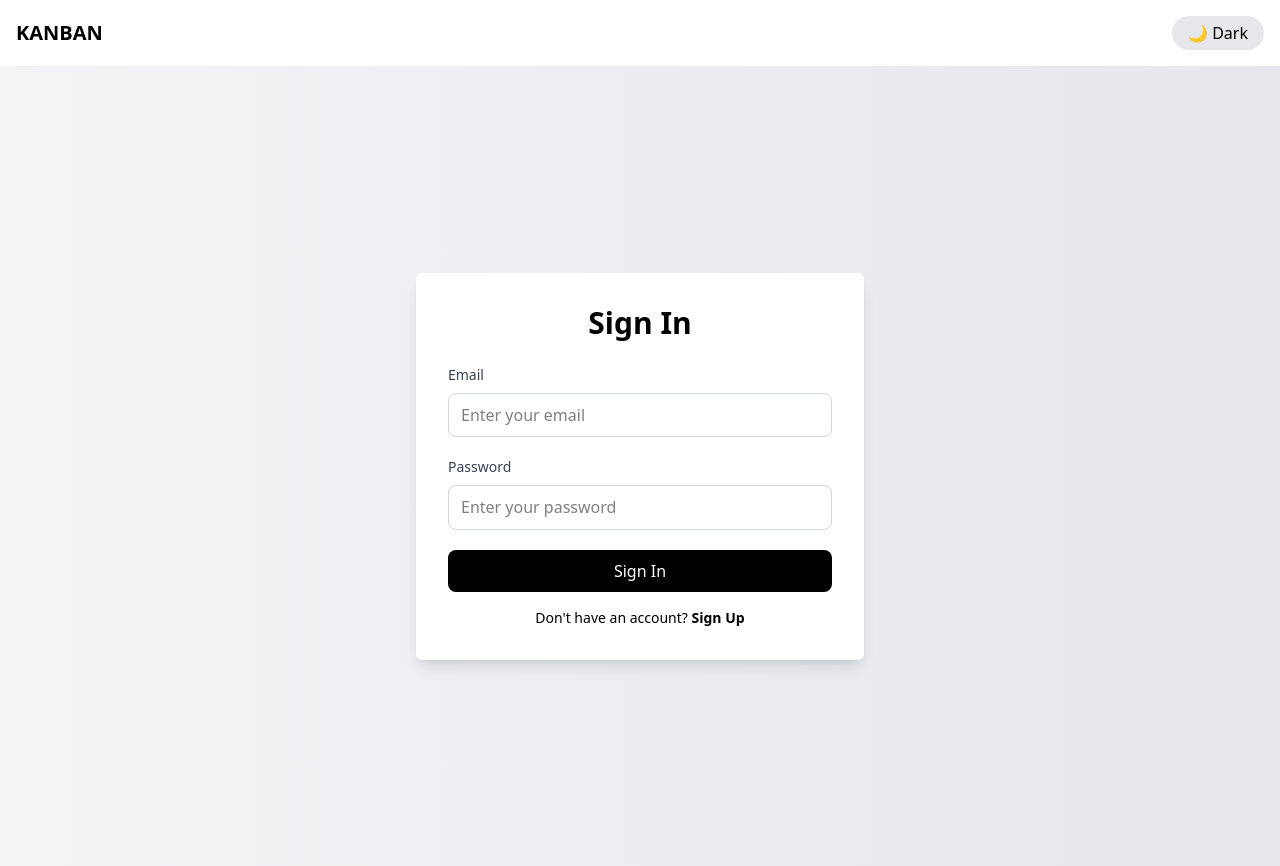
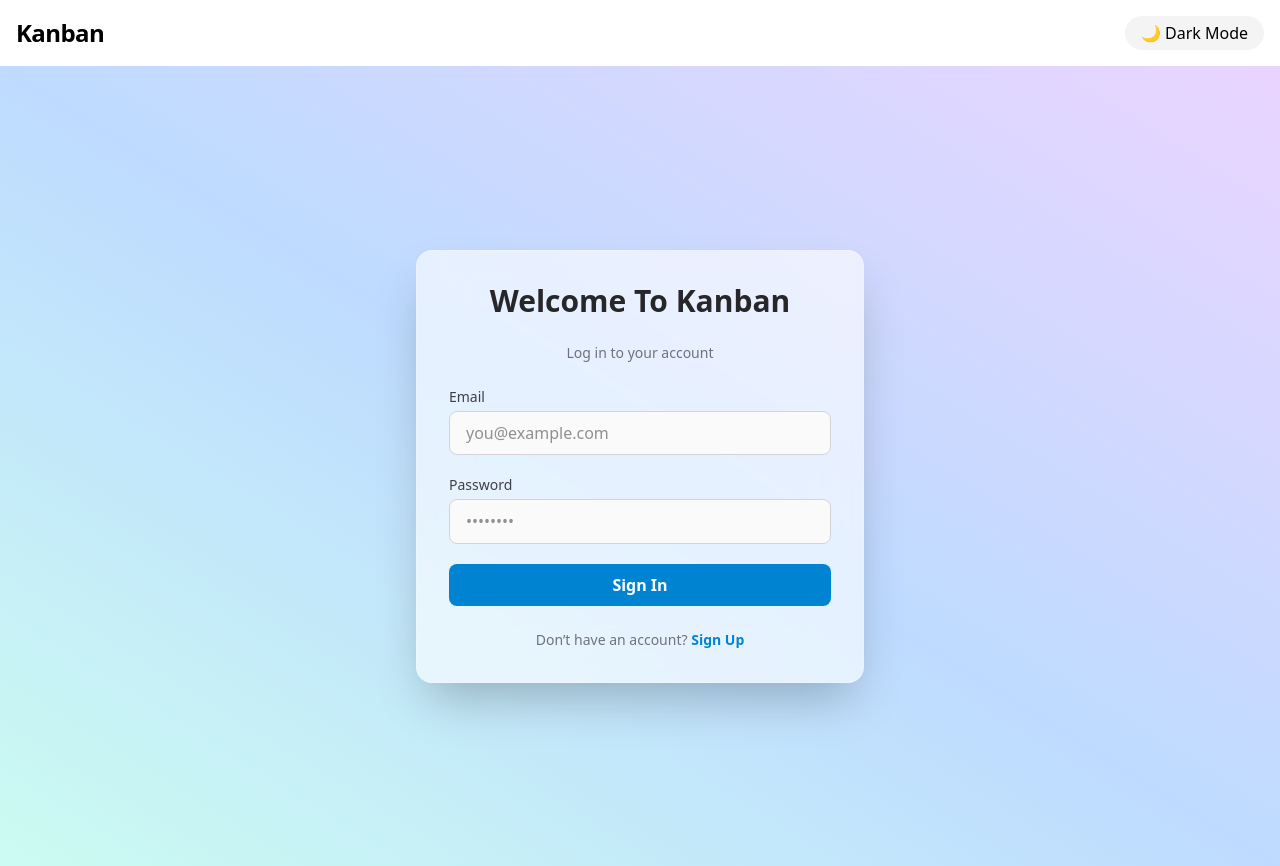
Before and after one commit to stivenkno/KANBAN-FRONTEND, a React (Vite) app: page / in a window 1280 px wide. Built offline with nearby package versions, Linux system fonts and the light colour scheme.

Commit message:
Funcionalidad principal implementada y diseño de login y register

```diff
--- a/src/components/Login.jsx
+++ b/src/components/Login.jsx
@@ -10,9 +10,9 @@ import { useTasks } from "../context/TasksContext";
 export default function Login() {
   const { theme, toggleTheme } = useTheme();
   const [formData, setFormData] = useState({ email: "", password: "" });
-  const { projects, setProjects, fetchProjects } = useProjects();
-  const { columns, setColumns, fetchColumns } = useColumns();
-  const { tasks, setTasks, fetchTasks } = useTasks();
+  const { fetchProjects } = useProjects();
+  const { fetchColumns } = useColumns();
+  const { fetchTasks } = useTasks();
 
   const navigate = useNavigate();
 
@@ -44,64 +44,88 @@ export default function Login() {
   return (
     <>
       {/* Navbar */}
-      <nav className="bg-white dark:bg-black text-black dark:text-white p-4 flex justify-between items-center shadow-sm">
-        <Link to="/" className="text-xl font-bold">
-          KANBAN
+      <nav className="bg-white dark:bg-zinc-900 text-black dark:text-white p-4 shadow-sm flex items-center justify-between">
+        <Link to="/" className="text-2xl font-bold tracking-tight">
+          Kanban
         </Link>
         <button
           onClick={toggleTheme}
-          className="flex items-center gap-2 px-4 py-2 rounded-full bg-gray-200 dark:bg-gray-700 text-black dark:text-white hover:bg-gray-300 dark:hover:bg-gray-600 transition-all"
+          className="px-4 py-2 rounded-full text-sm font-medium bg-zinc-100 dark:bg-zinc-700 hover:bg-zinc-200 dark:hover:bg-zinc-600 transition"
         >
-          {theme === "light" ? "🌙 Dark" : "☀️ Light"}
+          {theme === "light" ? "🌙 Dark Mode" : "☀️ Light Mode"}
         </button>
       </nav>
 
-      {/* Formulario */}
-      <div className="flex min-h-screen items-center justify-center bg-gradient-to-r from-gray-100 to-gray-200 dark:from-gray-900 dark:to-gray-800 p-4 sm:p-8 transition-colors duration-300">
-        <div className="bg-white dark:bg-gray-800 p-8 rounded-md w-full max-w-md shadow-lg space-y-6">
-          <h2 className="text-3xl font-bold text-center text-black dark:text-white">
-            Sign In
+      {/* Login Form */}
+      <div
+        className="min-h-screen flex items-center justify-center
+        bg-gradient-to-tr from-teal-100 via-blue-200 to-purple-200
+        dark:from-[#0f0c29] dark:via-[#302b63] dark:to-[#24243e]
+        px-4 py-12"
+      >
+        {/* Blob vibrante */}
+        <div
+          className="absolute w-[80%] h-[80%] bg-gradient-to-br
+          from-fuchsia-600 via-sky-500 to-teal-400 dark:from-purple-600 dark:via-indigo-500 dark:to-teal-500
+          rounded-full blur-[150px] opacity-25 -z-10 animate-pulse"
+        ></div>
+
+        <div className="w-full max-w-md backdrop-blur-xl bg-white/60 dark:bg-white/5 shadow-2xl rounded-2xl p-8 space-y-6 border border-white/20 dark:border-white/10">
+          <h2 className="text-center text-3xl font-extrabold text-zinc-800 dark:text-white">
+            Welcome To Kanban
           </h2>
+          <p className="text-center text-sm text-zinc-500 dark:text-zinc-400">
+            Log in to your account
+          </p>
+
           <form className="space-y-5" onSubmit={handleSubmit}>
-            <div className="space-y-2">
-              <label className="block text-sm font-medium text-gray-700 dark:text-gray-300">
+            <div>
+              <label className="block text-sm font-medium text-zinc-700 dark:text-zinc-300 mb-1">
                 Email
               </label>
               <input
                 type="email"
                 name="email"
-                placeholder="Enter your email"
-                className="w-full p-3 border border-gray-300 rounded-lg focus:ring-2 focus:ring-black dark:bg-gray-700 dark:text-white dark:border-gray-600"
+                value={formData.email}
                 onChange={handleChange}
-                value={formData.email}
+                placeholder="you@example.com"
+                className="w-full px-4 py-3 rounded-lg border border-zinc-300 dark:border-zinc-700 bg-zinc-50 dark:bg-zinc-700 text-zinc-800 dark:text-white focus:outline-none focus:ring-2 focus:ring-sky-500"
+                required
               />
             </div>
-            <div className="space-y-2">
-              <label className="block text-sm font-medium text-gray-700 dark:text-gray-300">
+
+            <div>
+              <label className="block text-sm font-medium text-zinc-700 dark:text-zinc-300 mb-1">
                 Password
               </label>
               <input
                 type="password"
                 name="password"
-                placeholder="Enter your password"
-                className="w-full p-3 border border-gray-300 rounded-lg focus:ring-2 focus:ring-black dark:bg-gray-700 dark:text-white dark:border-gray-600"
+                value={formData.password}
                 onChange={handleChange}
-                value={formData.password}
+                placeholder="••••••••"
+                className="w-full px-4 py-3 rounded-lg border border-zinc-300 dark:border-zinc-700 bg-zinc-50 dark:bg-zinc-700 text-zinc-800 dark:text-white focus:outline-none focus:ring-2 focus:ring-sky-500"
+                required
               />
             </div>
+
             <button
               type="submit"
-              className="w-full bg-black text-white py-3 rounded-lg hover:bg-gray-800 transition-all"
+              className="w-full py-3 rounded-lg bg-sky-600 hover:bg-sky-700 text-white font-semibold text-lg transition"
             >
               Sign In
             </button>
-            <p className="text-center text-sm text-black dark:text-white pt-4">
-              Don't have an account?{" "}
-              <Link to="/register" className="font-bold hover:underline">
-                Sign Up
-              </Link>
-            </p>
           </form>
+
+          <p className="text-center text-sm text-zinc-500 dark:text-zinc-400">
+            Don’t have an account?{" "}
+            <Link
+              to="/register"
+              className="font-semibold text-sky-600 hover:underline"
+            >
+              Sign Up
+            </Link>
+          </p>
         </div>
       </div>
     </>
--- a/src/components/Register.jsx
+++ b/src/components/Register.jsx
@@ -1,10 +1,11 @@
 import axios from "axios";
 import { useState } from "react";
-import { Link } from "react-router-dom";
+import { Link, useNavigate } from "react-router-dom";
 import { useTheme } from "../context/ThemeContext";
 
 export default function Register() {
   const { theme, toggleTheme } = useTheme();
+  const navigate = useNavigate();
   const [formData, setFormData] = useState({
     username: "",
     email: "",
@@ -22,7 +23,9 @@ export default function Register() {
         "https://kanban-backend-pqc0.onrender.com/auth/register",
         formData
       );
-      console.log(response.data);
+      if (response.status === 201) {
+        navigate("/");
+      }
     } catch (error) {
       console.error(error);
     }
@@ -31,77 +34,104 @@ export default function Register() {
   return (
     <>
       {/* Navbar */}
-      <nav className="bg-white dark:bg-black text-black dark:text-white p-4 flex justify-between items-center shadow-sm">
-        <Link to="/" className="text-xl font-bold">
-          KANBAN
+      <nav className="bg-white dark:bg-zinc-900 text-black dark:text-white p-4 shadow-sm flex items-center justify-between">
+        <Link to="/" className="text-2xl font-bold tracking-tight">
+          Kanban
         </Link>
         <button
           onClick={toggleTheme}
-          className="flex items-center cursor-pointer gap-2 px-4 py-2 rounded-full bg-gray-200 dark:bg-gray-700 text-black dark:text-white hover:bg-gray-300 dark:hover:bg-gray-600 transition-all"
+          className="px-4 py-2 rounded-full text-sm font-medium bg-zinc-100 dark:bg-zinc-700 hover:bg-zinc-200 dark:hover:bg-zinc-600 transition"
         >
-          {theme === "light" ? "🌙 Dark" : "☀️ Light"}
+          {theme === "light" ? "🌙 Dark Mode" : "☀️ Light Mode"}
         </button>
       </nav>
 
-      {/* Formulario */}
-      <div className="flex min-h-screen items-center justify-center bg-gradient-to-r from-gray-100 to-gray-200 dark:from-gray-900 dark:to-gray-800 p-4 sm:p-8 transition-colors duration-300">
-        <div className="bg-white dark:bg-gray-800 p-8 rounded-md w-full max-w-md shadow-lg space-y-6">
-          <h2 className="text-3xl font-bold text-center text-black dark:text-white">
-            Create an account
+      {/* Background */}
+      <div
+        className="relative min-h-screen flex items-center justify-center
+        bg-gradient-to-tr from-teal-100 via-blue-200 to-purple-200
+        dark:from-[#0f0c29] dark:via-[#302b63] dark:to-[#24243e]
+        overflow-hidden px-4 py-12 transition-all duration-1000 ease-in-out"
+      >
+        {/* Blob vibrante */}
+        <div
+          className="absolute w-[900px] h-[900px] bg-gradient-to-br
+          from-fuchsia-600 via-sky-500 to-teal-400 dark:from-purple-600 dark:via-indigo-500 dark:to-teal-500
+          rounded-full blur-[150px] opacity-25 -z-10 animate-pulse"
+        ></div>
+
+        {/* Glassmorphism Card */}
+        <div
+          className="w-full max-w-md backdrop-blur-xl bg-white/60 dark:bg-white/5
+          shadow-2xl rounded-2xl p-8 space-y-6 border border-white/20 dark:border-white/10"
+        >
+          <h2 className="text-center text-3xl font-extrabold text-zinc-800 dark:text-white">
+            Create Account
           </h2>
+          <p className="text-center text-sm text-zinc-600 dark:text-zinc-300">
+            Sign up to access your board
+          </p>
+
           <form className="space-y-5" onSubmit={handleSubmit}>
-            <div className="space-y-2">
-              <label className="block text-sm font-medium text-gray-700 dark:text-gray-300">
+            <div>
+              <label className="block text-sm font-medium text-zinc-700 dark:text-zinc-300 mb-1">
                 Username
               </label>
               <input
                 type="text"
                 name="username"
-                placeholder="Enter your username"
-                className="w-full p-3 border border-gray-300 rounded-lg focus:ring-2 focus:ring-black dark:bg-gray-700 dark:text-white dark:border-gray-600"
+                value={formData.username}
                 onChange={handleChange}
-                value={formData.username}
+                placeholder="your_username"
+                className="w-full px-4 py-3 rounded-lg border border-zinc-300 dark:border-zinc-700 bg-zinc-50 dark:bg-zinc-800 text-zinc-800 dark:text-white focus:outline-none focus:ring-2 focus:ring-sky-500"
+                required
               />
             </div>
-            <div className="space-y-2">
-              <label className="block text-sm font-medium text-gray-700 dark:text-gray-300">
+
+            <div>
+              <label className="block text-sm font-medium text-zinc-700 dark:text-zinc-300 mb-1">
                 Email
               </label>
               <input
                 type="email"
                 name="email"
-                placeholder="Enter your email"
-                className="w-full p-3 border border-gray-300 rounded-lg focus:ring-2 focus:ring-black dark:bg-gray-700 dark:text-white dark:border-gray-600"
+                value={formData.email}
                 onChange={handleChange}
-                value={formData.email}
+                placeholder="you@example.com"
+                className="w-full px-4 py-3 rounded-lg border border-zinc-300 dark:border-zinc-700 bg-zinc-50 dark:bg-zinc-800 text-zinc-800 dark:text-white focus:outline-none focus:ring-2 focus:ring-sky-500"
+                required
               />
             </div>
-            <div className="space-y-2">
-              <label className="block text-sm font-medium text-gray-700 dark:text-gray-300">
+
+            <div>
+              <label className="block text-sm font-medium text-zinc-700 dark:text-zinc-300 mb-1">
                 Password
               </label>
               <input
                 type="password"
                 name="password"
-                placeholder="Enter your password"
-                className="w-full p-3 border border-gray-300 rounded-lg focus:ring-2 focus:ring-black dark:bg-gray-700 dark:text-white dark:border-gray-600"
+                value={formData.password}
                 onChange={handleChange}
-                value={formData.password}
+                placeholder="••••••••"
+                className="w-full px-4 py-3 rounded-lg border border-zinc-300 dark:border-zinc-700 bg-zinc-50 dark:bg-zinc-800 text-zinc-800 dark:text-white focus:outline-none focus:ring-2 focus:ring-sky-500"
+                required
               />
             </div>
+
             <button
               type="submit"
-              className="w-full bg-black text-white py-3 rounded-lg hover:bg-gray-800 transition-all"
+              className="w-full py-3 rounded-lg bg-sky-600 hover:bg-sky-700 text-white font-semibold text-lg transition"
             >
-              Create account
+              Register
             </button>
-            <p className="text-center text-sm text-black dark:text-white pt-4">
-              Already have an account?{" "}
-              <Link to="/" className="font-semibold hover:underline">
-                Login
-              </Link>
-            </p>
           </form>
+
+          <p className="text-center text-sm text-zinc-600 dark:text-zinc-400">
+            Already have an account?{" "}
+            <Link to="/" className="font-semibold text-sky-600 hover:underline">
+              Sign In
+            </Link>
+          </p>
         </div>
       </div>
     </>
```
Also changed, not shown: src/components/Projectos.jsx (+50 -41 lines), src/components/Tablero.jsx (+5 -2 lines), src/context/ColumnsContext.jsx (+21 -1 lines), 1 other file (tests, documents, lock files or other folders).
